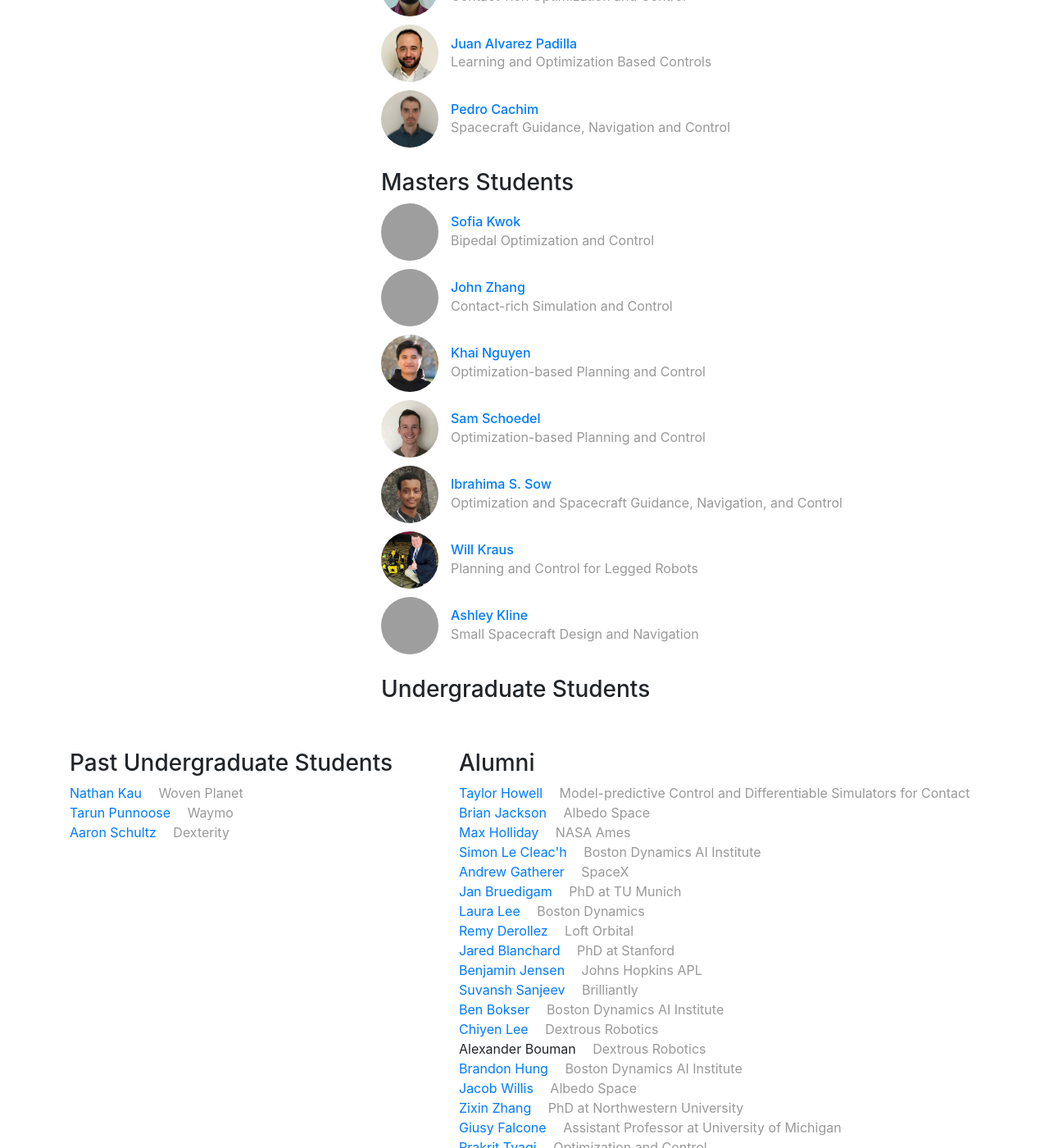
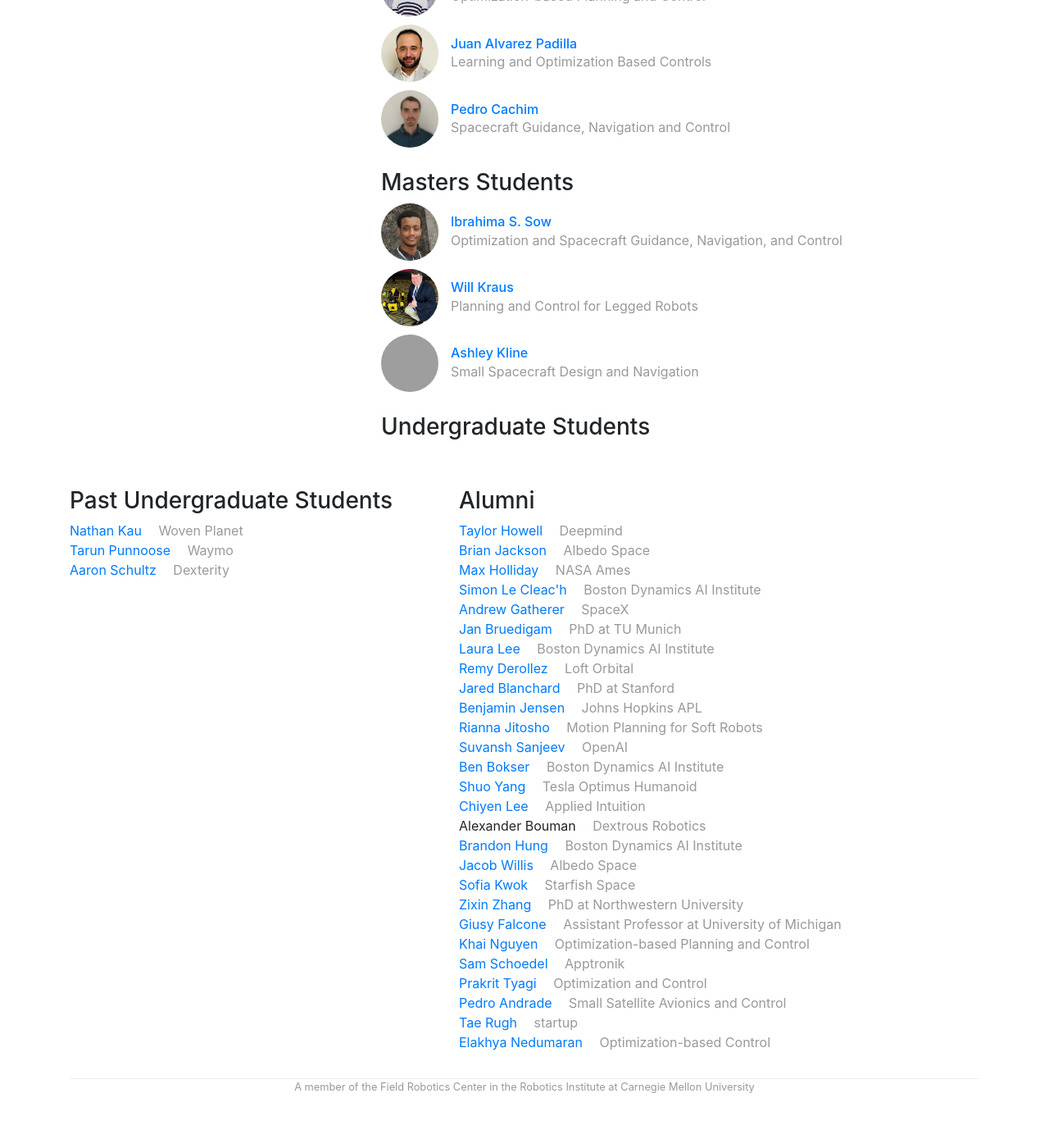
Before and after one commit to RoboticExplorationLab/roboticexplorationlab.github.io, a Jekyll site: the page built from index.html, in a window 1280 px wide and 1400 px high, scrolled down 7315 px. Shown: the whole window at 82% size. Built offline with Jekyll 4.4.1, drawn with Linux system fonts in a browser that asks for light colours; comment, search, counter and statistics services are not loaded; after the commit the page ends 8666 px from its top, so only the background shows below that; some of the changed text lies outside the part shown; grey boxes are pictures that could not be loaded.

Commit message:
Update bio in people.yml

```diff
--- a/_data/people.yml
+++ b/_data/people.yml
@@ -12,7 +12,7 @@ taylor:
     github: thowell
     role: alum
     image: /img/people/taylor.jpg
-    bio: Model-predictive Control and Differentiable Simulators for Contact
+    bio: Deepmind
 
 brian:
     display_name: "Brian Jackson"
@@ -59,7 +59,7 @@ laura:
     webpage: "https://www.linkedin.com/in/lauraleeane/"
     role: alum
     image: /img/people/laura.jpg
-    bio: Boston Dynamics
+    bio: Boston Dynamics AI Institute
 
 nathan:
     display_name: "Nathan Kau"
@@ -126,7 +126,7 @@ rianna:
     display_name: "Rianna Jitosho"
     webpage: "http://rjitosho.github.io/"
     github: rjitosho
-    role: phd
+    role: alum
     image: /img/people/rianna.jpeg
     bio: Motion Planning for Soft Robots
 
@@ -136,7 +136,7 @@ suvansh:
     github: suvansh
     role: alum
     image: /img/people/suvansh.jpg
-    bio: Brilliantly
+    bio: OpenAI
 
 bbokser:
     display_name: "Ben Bokser"
@@ -151,9 +151,9 @@ shuo:
     display_name: "Shuo Yang"
     webpage: "https://shuoyangrobotics.github.io/"
     github: ShuoYangRobotics
-    role: phd
+    role: alum
     image: /img/people/shuo.jpg
-    bio: Legged Robots State Estimation, Mapping and Control
+    bio: Tesla Optimus Humanoid
 
 fausto:
     display_name: "Fausto Vega"
@@ -169,7 +169,7 @@ chiyen:
     github: ChiyenLee
     role: alum
     image: /img/people/chiyen.jpeg
-    bio: Dextrous Robotics
+    bio: Applied Intuition
 
 alex:
     display_name: "Alexander Bouman"
@@ -222,9 +222,9 @@ sofia:
     display_name: "Sofia Kwok"
     webpage: "https://sites.google.com/view/sofiakwok/"
     github: sofiakwok
-    role: masters
+    role: alum
     image: /img/people/sofia.jpg
-    bio: Bipedal Optimization and Control
+    bio: Starfish Space
 
 zixin:
     display_name: "Zixin Zhang"
@@ -246,15 +246,15 @@ john:
     display_name: "John Zhang"
     webpage: "https://johnzhang3.github.io/"
     github: johnzhang3
-    role: masters
+    role: phd
     image: /img/people/john.jpg
-    bio: Contact-rich Simulation and Control
+    bio: Optimization and Contact Simulation
 
 khai:
     display_name: "Khai Nguyen"
     webpage: "https://xkhainguyen.github.io/"
     github: xkhainguyen
-    role: masters
+    role: alum
     image: /img/people/khai.jpg
     bio: Optimization-based Planning and Control
 
@@ -262,9 +262,9 @@ sam:
     display_name: "Sam Schoedel"
     webpage: "https://samschoedel.com/"
     github: sschoedel
-    role: masters
+    role: alum
     image: /img/people/sam.jpg
-    bio: Optimization-based Planning and Control
+    bio: Apptronik
 
 arun:
     display_name: "Arun Bishop"
@@ -303,9 +303,9 @@ anoushka:
     display_name: "Anoushka Alavilli"
     # webpage: "https://www.linkedin.com/in/ibrasw/"
     # github:
-    role: alum
+    role: phd
     image: /img/people/Anoushka.jpg
-    bio: NASA Jet Propulsion Laboratory (JPL)
+    bio: Optimization-based Planning and Control
 
 willK:
     display_name: "Will Kraus"
@@ -353,7 +353,7 @@ tae:
     github: taerugh
     role: alum
     image: /img/people/tae.jpg
-    bio: Robotic State Estimation and Control
+    bio: startup
 
 jon_arrizabalaga:
     display_name: "Jon Arrizabalaga"
```
